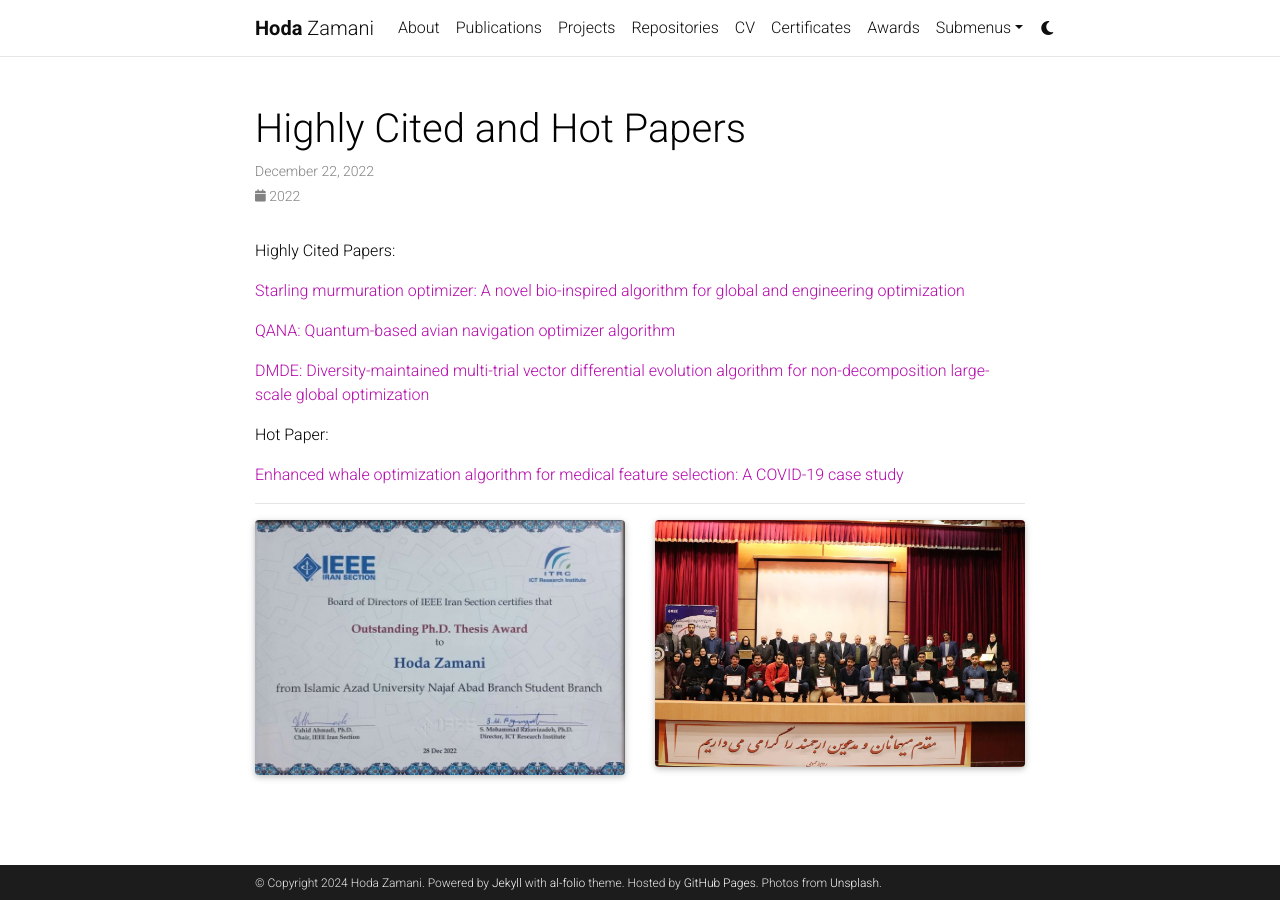
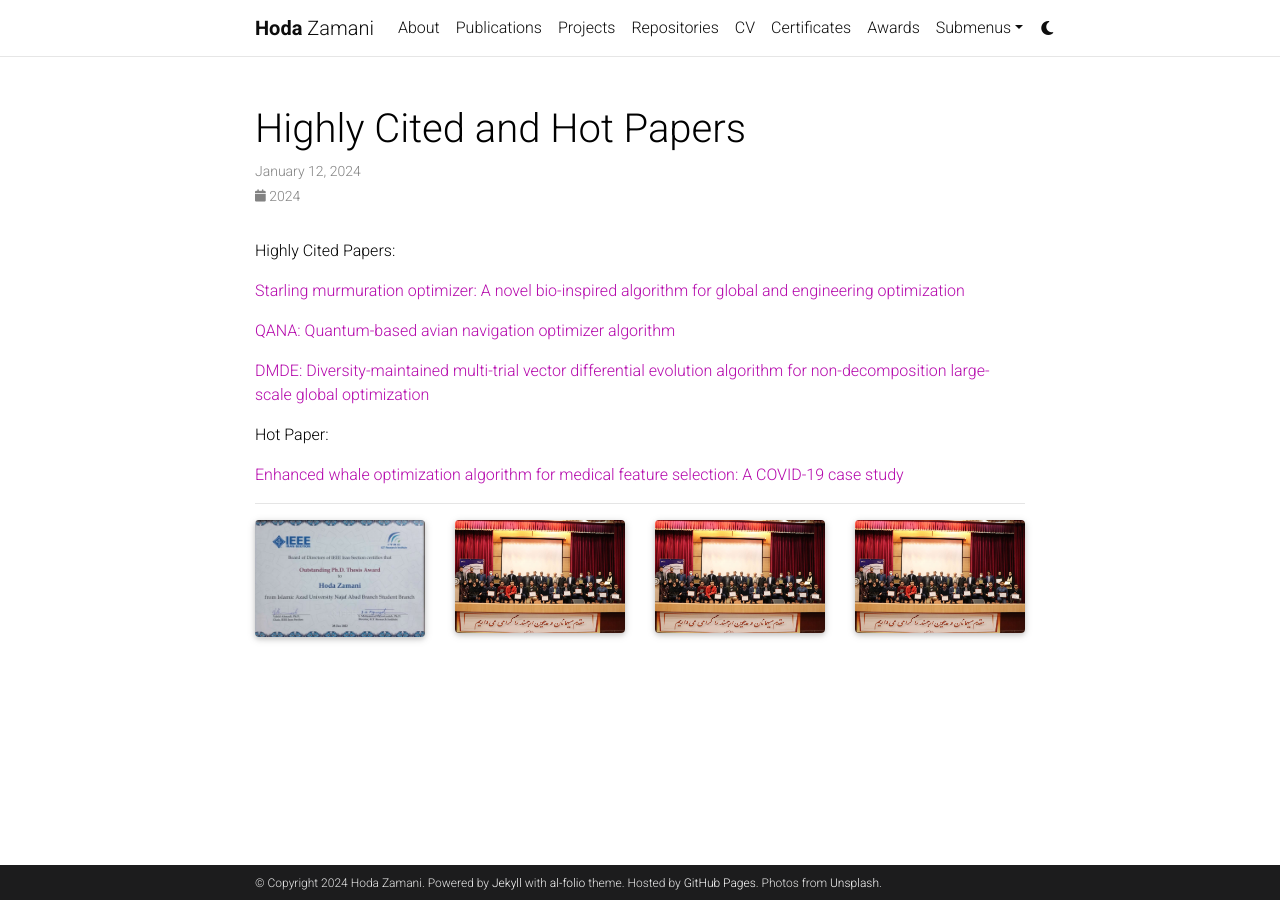
Before and after one commit to HodaZamani/HodaZamani.github.io, a Jekyll site: the page built from _news/announcement_4.md, in a window 1280 px wide. Built offline with Jekyll 4.4.1, drawn with Linux system fonts in a browser that asks for light colours; full-size pictures stand in for the smaller copies a plugin makes; comment, search, counter and statistics services are not loaded; a style sheet for code colours, icons or effects is not loaded.

Commit message:
Update announcement_4.md

```diff
--- a/_news/announcement_4.md
+++ b/_news/announcement_4.md
@@ -1,7 +1,7 @@
 ---
 layout: post
 title:  Highly Cited and Hot Papers
-date: 2022-12-22 15:59:00-0400
+date: 2024-01-12 15:59:00-0400
 inline: false
 related_posts: false
 ---
@@ -26,4 +26,10 @@
     <div class="col-sm mt-3 mt-md-0">
         {% include figure.html path="assets/img/IEEE2.jpg" title="example image" class="img-fluid rounded z-depth-1" %}
     </div>
+    <div class="col-sm mt-3 mt-md-0">
+        {% include figure.html path="assets/img/IEEE2.jpg" title="example image" class="img-fluid rounded z-depth-1" %}
+    </div>
+    <div class="col-sm mt-3 mt-md-0">
+        {% include figure.html path="assets/img/IEEE2.jpg" title="example image" class="img-fluid rounded z-depth-1" %}
+    </div>
 </div>
```
